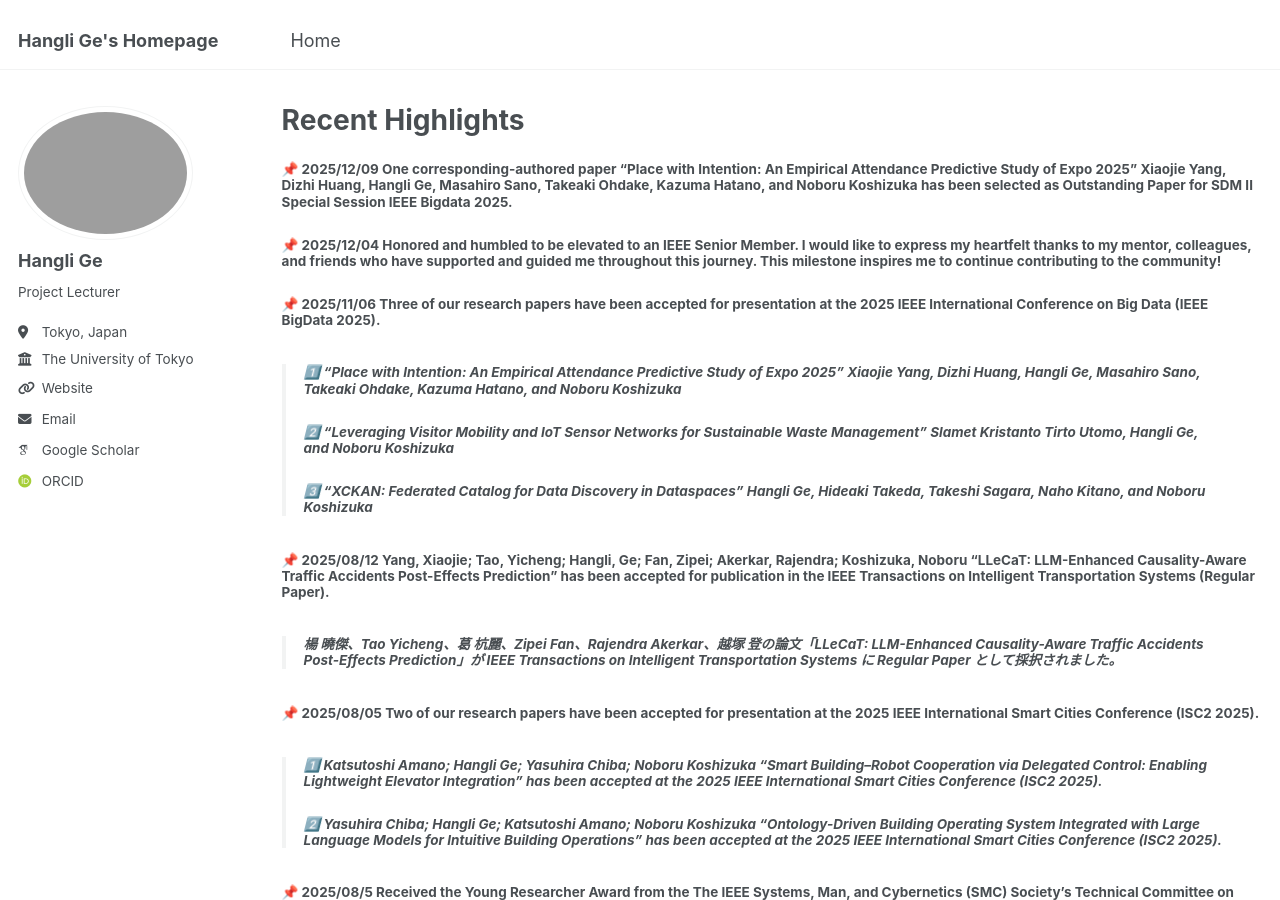
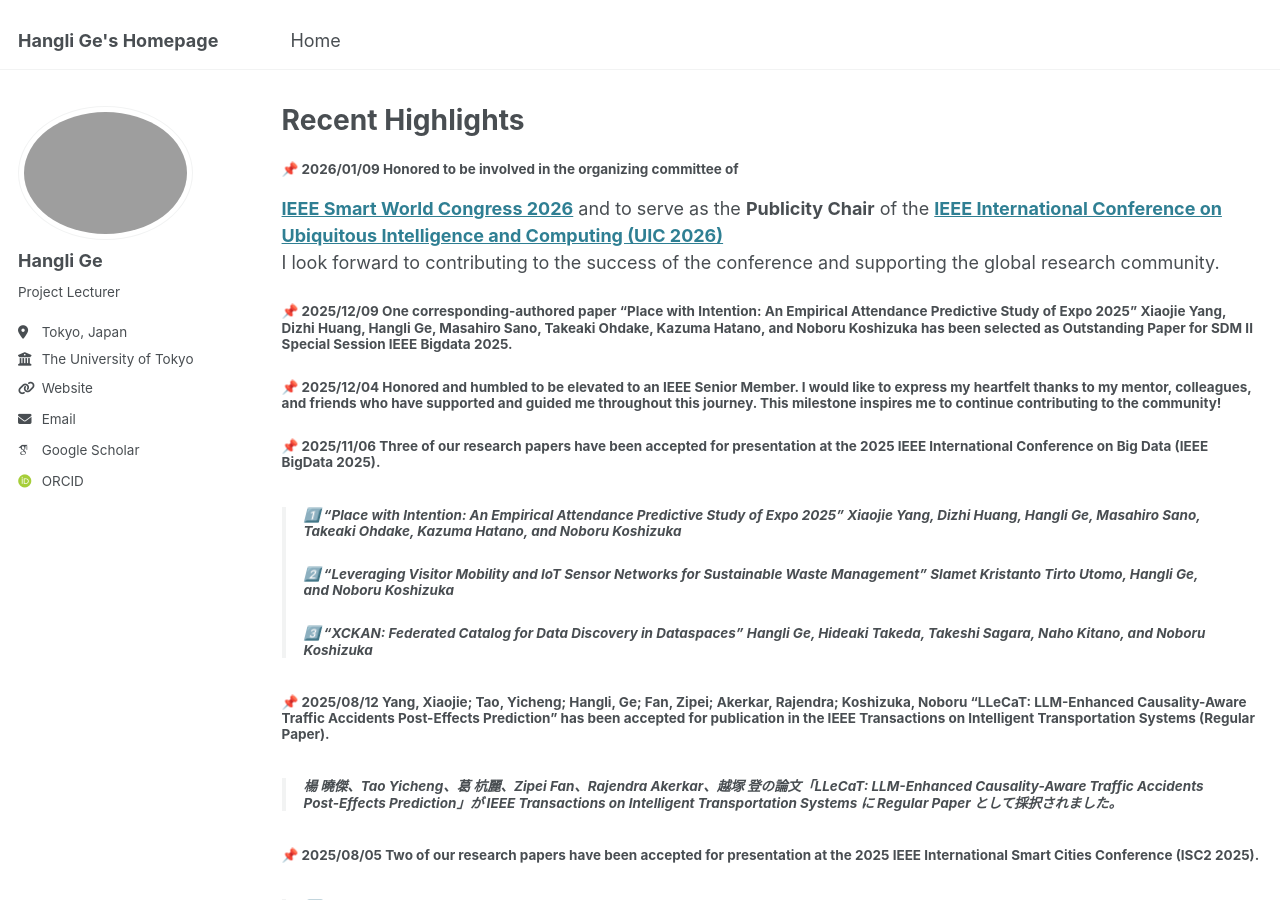
Before and after one commit to christie888/christie888.github.io, a Jekyll site: the page built from _pages/post.md, in a window 1280 px wide and 900 px high. Built offline with Jekyll 4.4.1, drawn with Linux system fonts in a browser that asks for light colours; some web fonts are replaced.

Commit message:
Update post.md

```diff
--- a/_pages/post.md
+++ b/_pages/post.md
@@ -3,6 +3,9 @@ layout: archive
 title: "Recent Highlights"
 permalink: post/
 ---
+##### 📌 2026/01/09 Honored to be involved in the organizing committee of
+**[IEEE Smart World Congress 2026](https://swc-ieee-2026.github.io/)**  and to serve as the **Publicity Chair** of the  **[IEEE International Conference on Ubiquitous Intelligence and Computing (UIC 2026)](https://swc-ieee-2026.github.io/uic/)**
+I look forward to contributing to the success of the conference and supporting the global research community.
 ##### 📌 2025/12/09 One corresponding-authored paper “Place with Intention: An Empirical Attendance Predictive Study of Expo 2025” Xiaojie Yang, Dizhi Huang, Hangli Ge, Masahiro Sano, Takeaki Ohdake, Kazuma Hatano, and Noboru Koshizuka has been selected as Outstanding Paper for SDM II Special Session IEEE Bigdata 2025.
 ##### 📌 2025/12/04 Honored and humbled to be elevated to an IEEE Senior Member. I would like to express my heartfelt thanks to my mentor, colleagues, and friends who have supported and guided me throughout this journey. This milestone inspires me to continue contributing to the community!
 ##### 📌 2025/11/06 Three of our research papers have been accepted for presentation at the 2025 IEEE International Conference on Big Data (IEEE BigData 2025).
```
